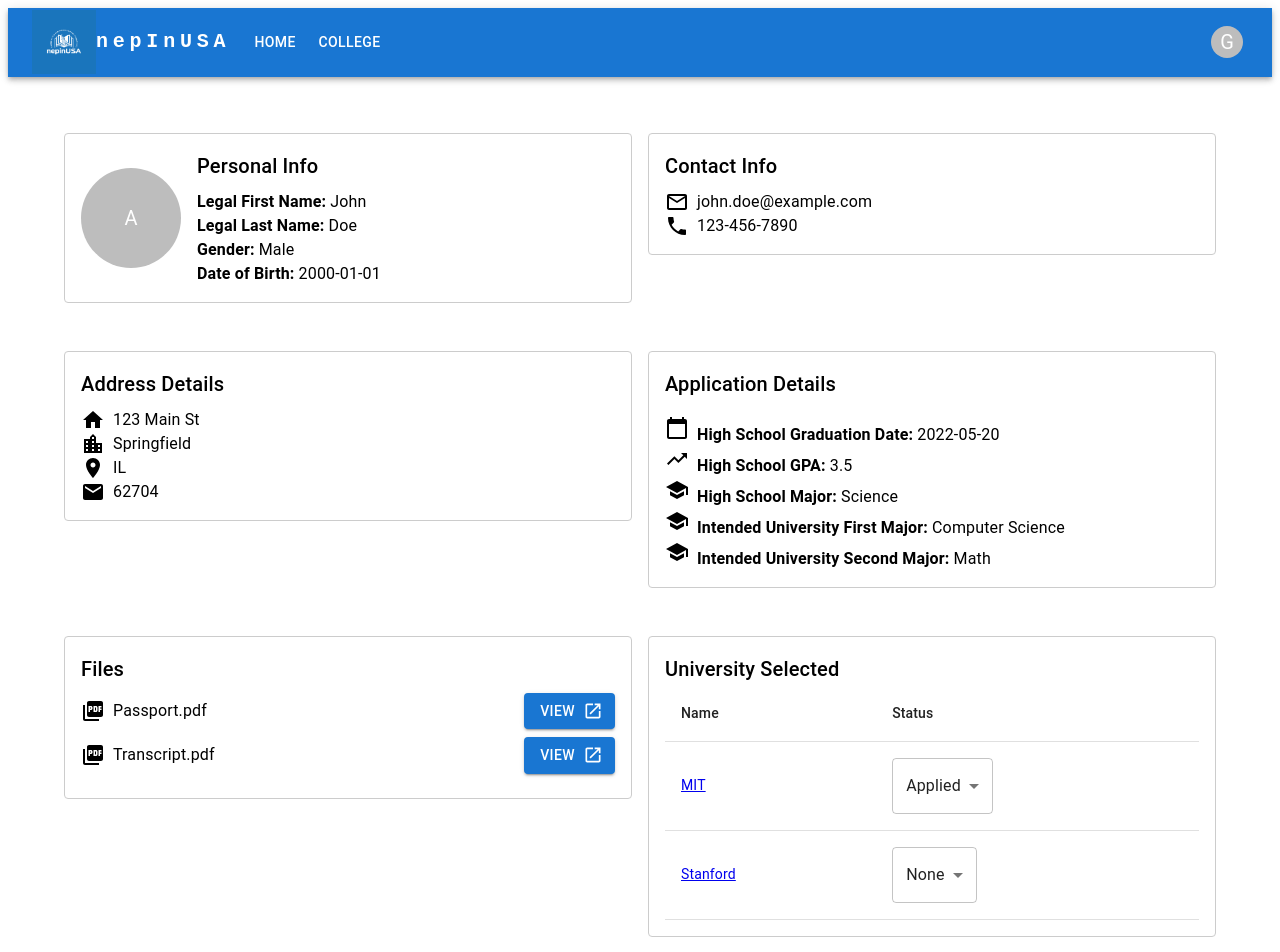
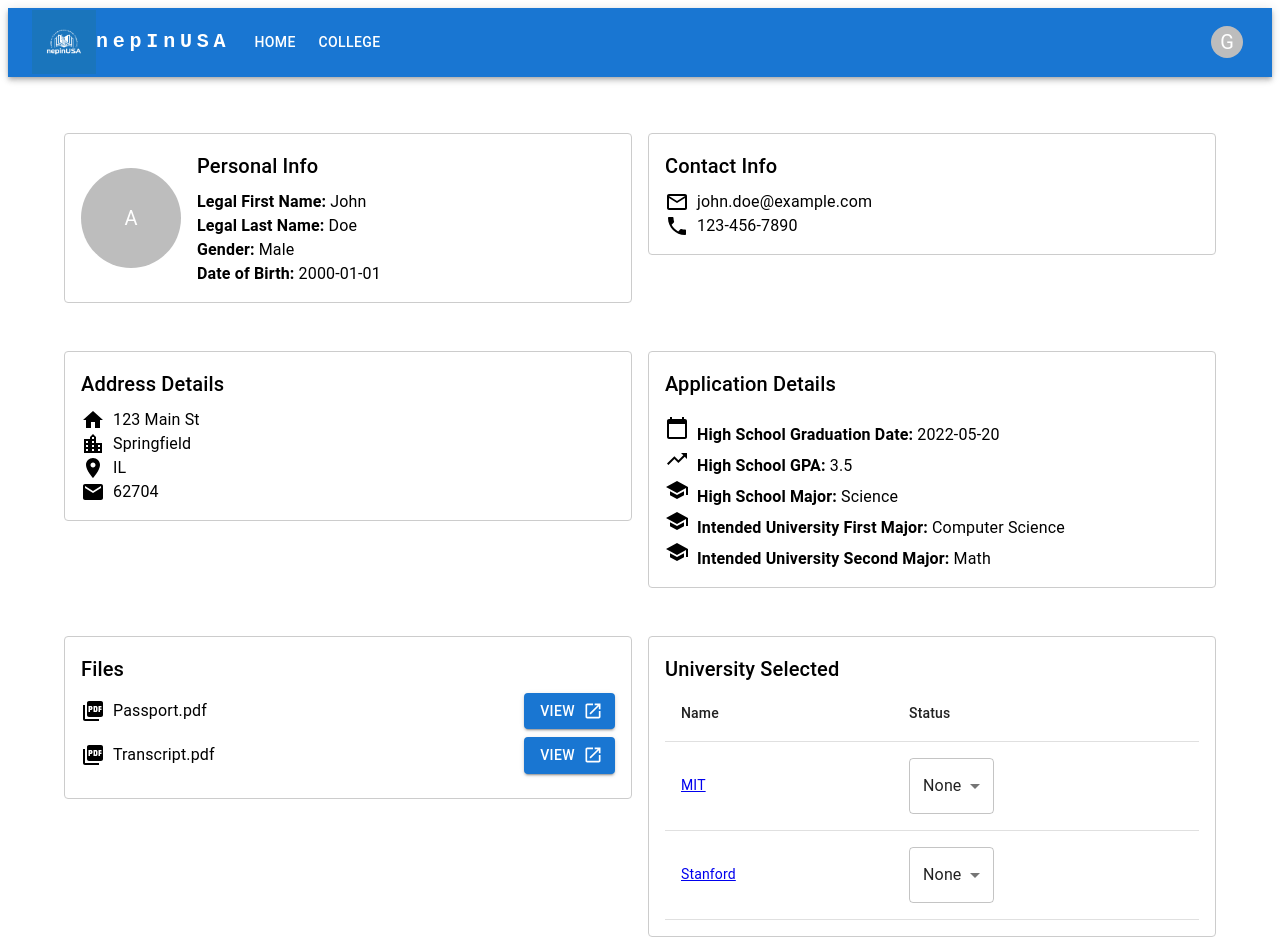
Before and after one commit to ashimupd/nepseUI, a React (Create React App) app: page /student/1 in a window 1280 px wide. Shown: the top 952 px of the page. Built offline with nearby package versions, Linux system fonts and the light colour scheme.

Commit message:
additional bug fix

```diff
--- a/src/components/student/FilesSection.jsx
+++ b/src/components/student/FilesSection.jsx
@@ -26,9 +26,7 @@ const FilesSection = ({ data }) => {
 };
 
 FilesSection.propTypes = {
-  data: PropTypes.shape({
-    map: PropTypes.func,
-  }),
+  data: PropTypes.array,
 };
 
 export default FilesSection;
--- a/src/components/student/NotesSection.jsx
+++ b/src/components/student/NotesSection.jsx
@@ -51,7 +51,7 @@ const Note = ({ data, onUpdate }) => {
       </Box>
       <Box sx={{ mt: 2, flexWrap: 'wrap', display: 'flex' }}>
         {data.map((note) => (
-          <Chip key={note.id} label={note.content} onDelete={() => handleDeleteNote(note.id)} deleteIcon={<DeleteIcon />} sx={{ mt: 1, mr: 1 }} />
+          <Chip key={note.id} label={note?.content} onDelete={() => handleDeleteNote(note.id)} deleteIcon={<DeleteIcon />} sx={{ mt: 1, mr: 1 }} />
         ))}
       </Box>
     </Box>
@@ -59,20 +59,7 @@ const Note = ({ data, onUpdate }) => {
 };
 
 Note.propTypes = {
-  data: PropTypes.shape({
-    filter: PropTypes.func,
-    map: PropTypes.func,
-  }),
-  onUpdate: PropTypes.func,
-};
-
-NotesSection.propTypes = {
-  data: PropTypes.arrayOf(
-    PropTypes.shape({
-      id: PropTypes.number,
-      content: PropTypes.string,
-    })
-  ),
+  data: PropTypes.array,
   onUpdate: PropTypes.func,
 };
 
--- a/src/components/student/NotifyStudent.jsx
+++ b/src/components/student/NotifyStudent.jsx
@@ -12,11 +12,11 @@ const NotifyStudent = () => {
   const [message, setMessage] = useState('');
   const [severity, setSeverity] = useState('info');
   const [sentMessages, setSentMessages] = useState([]);
-
   const handleSend = () => {
     // Make API call to send notification
     // After sending, add the message to the sentMessages list
     setSentMessages([...sentMessages, { message, severity }]);
+    setMessage('');
   };
 
   const handleDeleteMessage = (index) => {
--- a/src/components/student/ServicesSelected.jsx
+++ b/src/components/student/ServicesSelected.jsx
@@ -34,9 +34,7 @@ const ServicesSelected = ({ data }) => {
 };
 
 ServicesSelected.propTypes = {
-  data: PropTypes.shape({
-    map: PropTypes.func,
-  }),
+  data: PropTypes.array,
 };
 
 export default ServicesSelected;
--- a/src/components/student/StudentProfilePage.jsx
+++ b/src/components/student/StudentProfilePage.jsx
@@ -1,5 +1,6 @@
 import React, { useEffect, useState } from 'react';
 import { useParams } from 'react-router-dom';
+import Skeleton from '@mui/material/Skeleton';
 import Grid from '@mui/material/Grid';
 import PersonalInfo from './PersonalInfo';
 import ContactInfo from './ContactInfo';
@@ -25,7 +26,7 @@ const StudentProfilePage = () => {
   }, [studentId]);
 
   if (!studentData) {
-    return <div>Loading...</div>;
+    return <Skeleton width="100%" height="100vh" />;
   }
 
   return (
--- a/src/components/student/UniversitySelected.jsx
+++ b/src/components/student/UniversitySelected.jsx
@@ -1,4 +1,5 @@
 import PropTypes from 'prop-types';
+import { useState } from 'react';
 import React from 'react';
 import Box from '@mui/material/Box';
 import Typography from '@mui/material/Typography';
@@ -12,6 +13,7 @@ import Select from '@mui/material/Select';
 import MenuItem from '@mui/material/MenuItem';
 
 const UniversitySelected = ({ data }) => {
+  const [status, setStatus] = useState('NepinUSA applied');
   return (
     <Box sx={{ p: 2, my: 2, border: '1px solid #ccc', borderRadius: '4px' }}>
       <Typography variant="h6">University Selected</Typography>
@@ -27,13 +29,13 @@ const UniversitySelected = ({ data }) => {
             {data.map((uni, index) => (
               <TableRow key={index}>
                 <TableCell>
-                  <a href={uni.url} target="_blank" rel="noreferrer">
-                    {uni.name}
+                  <a href={uni?.url} target="_blank" rel="noreferrer">
+                    {uni?.name}
                   </a>
                 </TableCell>
                 <TableCell>
-                  <Select value={uni.status}>
-                    <MenuItem value={'None'}>None</MenuItem>
+                  <Select value={status} onChange={(e) => setStatus(e.target.value)}>
+                    <MenuItem value={'NepinUSA applied'}>None</MenuItem>
                     <MenuItem value={'Applied'}>Applied</MenuItem>
                     <MenuItem value={'Accepted'}>Accepted</MenuItem>
                     <MenuItem value={'Rejected'}>Rejected</MenuItem>
@@ -49,9 +51,7 @@ const UniversitySelected = ({ data }) => {
 };
 
 UniversitySelected.propTypes = {
-  data: PropTypes.shape({
-    map: PropTypes.func,
-  }),
+  data: PropTypes.array,
 };
 
 export default UniversitySelected;
```
